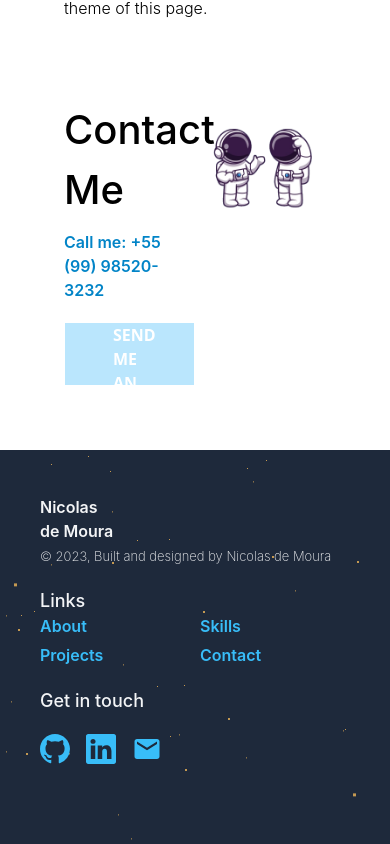
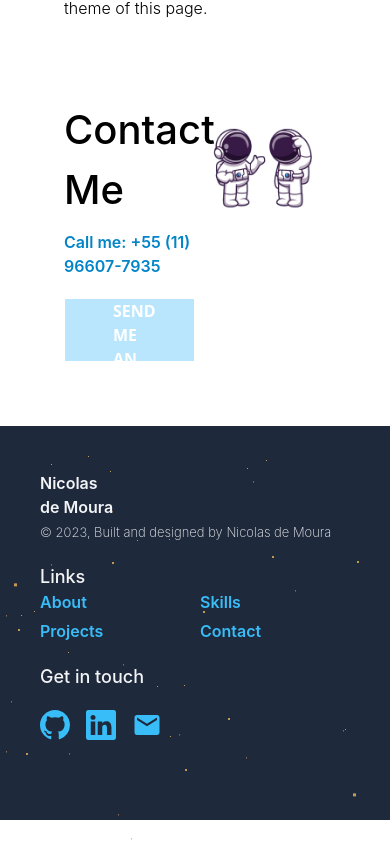
Before and after one commit to NicolasMouraC/nicolasmourac.github.io, a React (Create React App) app: page /about in a window 390 px wide. Shown: the part 3005-3849 px from the top of the page. After the commit the page ends 3825 px from the top, so only its background shows below. Built offline with nearby package versions, Linux system fonts and the light colour scheme.

Commit message:
Update phone number

```diff
--- a/src/components/Contact.js
+++ b/src/components/Contact.js
@@ -6,7 +6,7 @@ const Contact = () => {
             <div className="grid grid-cols-2">
                 <div>
                     <h2 className="font-medium text-[40px] md:text-[60px] mb-[10px]">Contact Me</h2>
-                    <h2 className="mb-[10px] text-sky-600 font-semibold">Call me: +55 (99) 98520-3232</h2>
+                    <h2 className="mb-[10px] text-sky-600 font-semibold">Call me: +55 (11) 96607-7935</h2>
                     <a href="mailto:nicolasoutrog@gmail.com" className="button">Send me an email</a>
                 </div>
                 <img srcset={astronautContact} alt="By catalyststuff on Freepik" className="max-h-[200px]"/>
```
